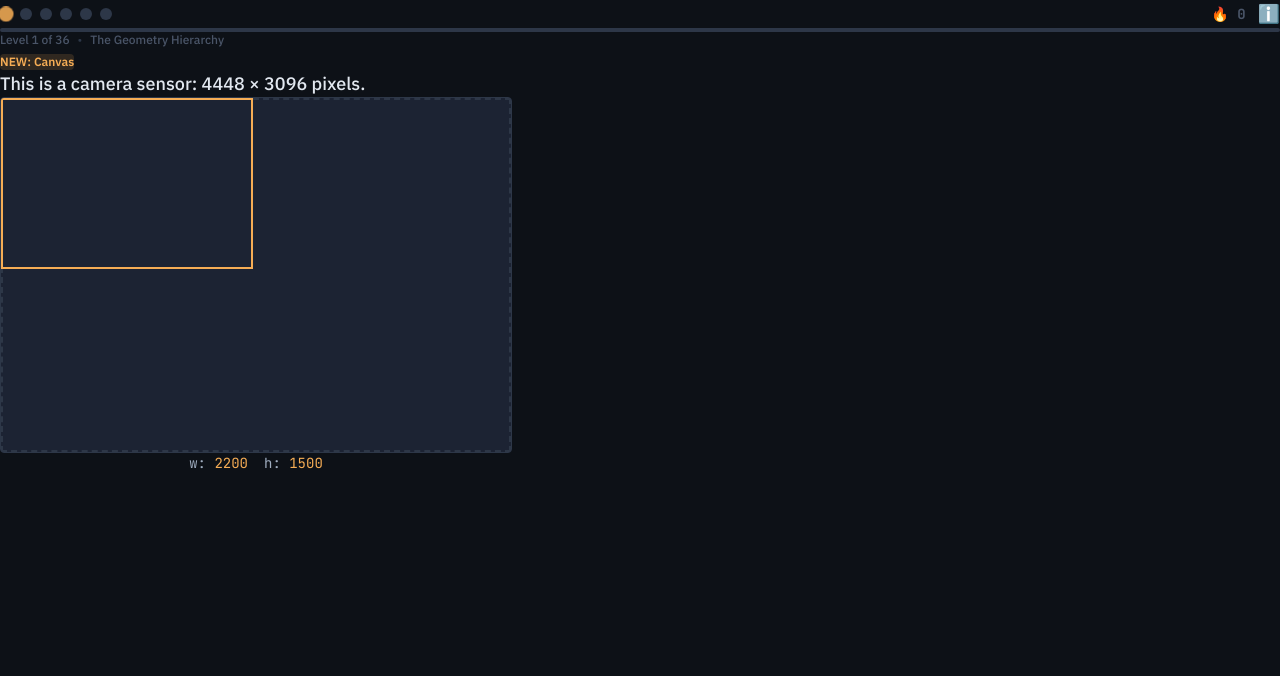
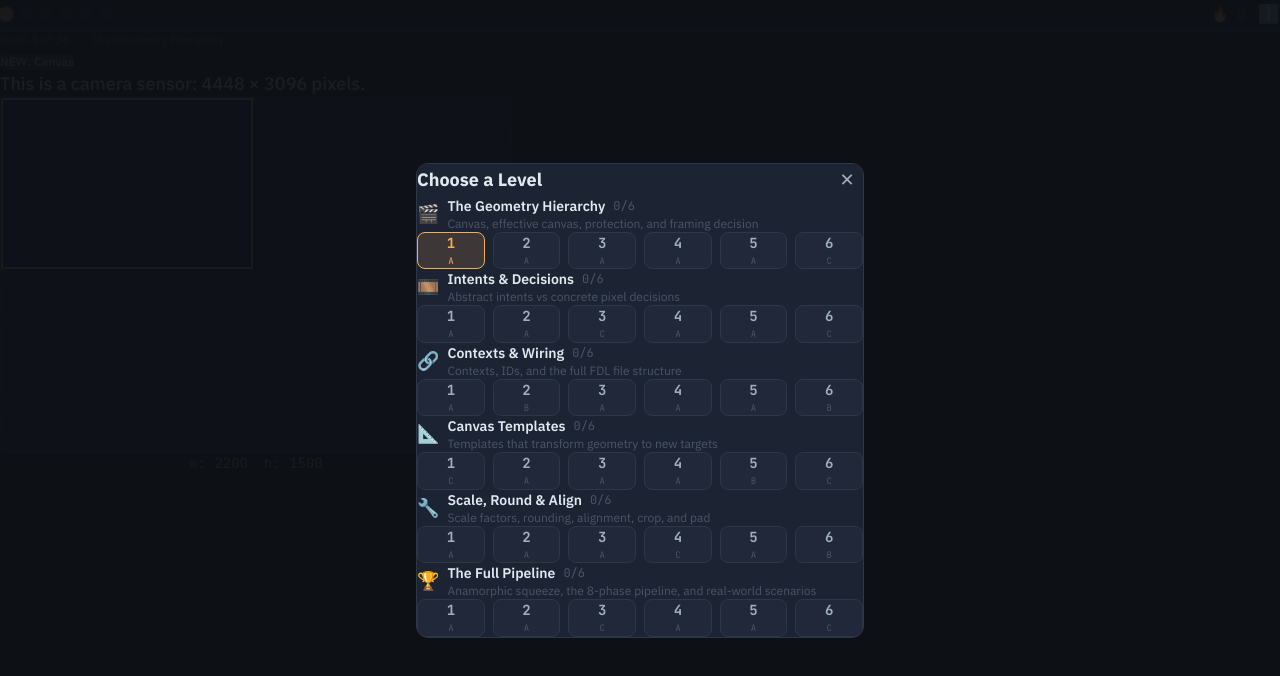
Before and after one commit to andyjohnsononline-cmyk/ascfdlgame, a React (Vite) app: page / in a window 1280 px wide. Both pictures are taken after a click on the button "Choose a level". Shown: the top 676 px of the page. Built offline with nearby package versions, Linux system fonts and the light colour scheme.

Commit message:
Add Zone Picker overlay to App component for improved level selection; update game progression to 36 levels across 6 zones; enhance navigation and state management for better user experience.

```diff
--- a/src/App.jsx
+++ b/src/App.jsx
@@ -18,6 +18,7 @@ import PickLevel from './components/PickLevel.jsx';
 import ZoneComplete from './components/ZoneComplete.jsx';
 import GameComplete from './components/GameComplete.jsx';
 import AboutOverlay from './components/AboutOverlay.jsx';
+import ZonePicker from './components/ZonePicker.jsx';
 
 export default function App() {
   const [currentLevel, setCurrentLevel] = useState(1);
@@ -29,6 +30,7 @@ export default function App() {
   const [showZoneComplete, setShowZoneComplete] = useState(null);
   const [showGameComplete, setShowGameComplete] = useState(false);
   const [showAbout, setShowAbout] = useState(false);
+  const [showZonePicker, setShowZonePicker] = useState(false);
   const [streakBump, setStreakBump] = useState(false);
   const [showHintText, setShowHintText] = useState(false);
   const hintTimerRef = useRef(null);
@@ -61,8 +63,14 @@ export default function App() {
     });
     setStreakBump(true);
     setTimeout(() => setStreakBump(false), 300);
-    setCompletedLevels((prev) => new Set([...prev, currentLevel]));
-  }, [currentLevel]);
+    setCompletedLevels((prev) => {
+      const next = new Set([...prev, currentLevel]);
+      if (next.size === totalLevels) {
+        setTimeout(() => setShowGameComplete(true), 600);
+      }
+      return next;
+    });
+  }, [currentLevel, totalLevels]);
 
   const handleWrong = useCallback(() => {
     setStreak(0);
@@ -102,15 +110,11 @@ export default function App() {
     setBestStreak(0);
   }, []);
 
-  const navigateToZone = useCallback(
-    (zi) => {
-      if (!isZoneComplete(zi, completedLevels)) return;
-      const levelId = getFirstIncompleteLevelInZone(zi, completedLevels);
-      setCurrentLevel(levelId);
-      setShowReveal(false);
-    },
-    [completedLevels]
-  );
+  const handleSelectLevel = useCallback((levelId) => {
+    setCurrentLevel(levelId);
+    setShowReveal(false);
+    setShowZonePicker(false);
+  }, []);
 
   if (!level) return null;
 
@@ -128,31 +132,38 @@ export default function App() {
       <header className="px-4 pt-4 pb-2">
         <div className="flex items-center justify-between mb-2">
           {/* Zone dots */}
-          <div className="flex items-center gap-2">
+          <button
+            className="flex items-center gap-2"
+            onClick={() => setShowZonePicker(true)}
+            title="Choose a level"
+          >
             {ZONE_LEVEL_RANGES.map((_, zi) => {
               const complete = isZoneComplete(zi, completedLevels);
+              const partial = !complete && getZoneCompletedCount(zi, completedLevels) > 0;
               const isCurrent = zi === zoneIndex;
               return (
-                <button
+                <span
                   key={zi}
-                  onClick={() => navigateToZone(zi)}
-                  className={`w-3 h-3 rounded-full transition-all ${
+                  className={`block w-3 h-3 rounded-full transition-all ${
                     isCurrent ? 'animate-zone-pulse' : ''
                   }`}
                   style={{
                     backgroundColor: complete
                       ? '#68D391'
-                      : isCurrent
+                      : partial
                         ? '#F6AD55'
-                        : '#2D3748',
-                    cursor: complete ? 'pointer' : 'default',
+                        : isCurrent
+                          ? '#F6AD55'
+                          : '#2D3748',
+                    cursor: 'pointer',
                     transform: isCurrent ? 'scale(1.2)' : 'scale(1)',
+                    opacity: !complete && !partial && !isCurrent ? 0.5 : 1,
                   }}
                   title={ZONE_NAMES[zi]}
                 />
               );
             })}
-          </div>
+          </button>
 
           <div className="flex items-center gap-3">
             <div
@@ -203,12 +214,13 @@ export default function App() {
             >
               •
             </span>
-            <span
-              className="text-xs font-medium"
-              style={{ color: '#4A5568' }}
+            <button
+              onClick={() => setShowZonePicker(true)}
+              className="text-xs font-medium hover:opacity-80 transition-opacity"
+              style={{ color: '#4A5568', cursor: 'pointer' }}
             >
               {ZONE_NAMES[zoneIndex]}
-            </span>
+            </button>
           </div>
 
           {level.newConcept && (
@@ -334,6 +346,15 @@ export default function App() {
         />
       )}
 
+      {showZonePicker && (
+        <ZonePicker
+          completedLevels={completedLevels}
+          currentLevel={currentLevel}
+          onSelectLevel={handleSelectLevel}
+          onClose={() => setShowZonePicker(false)}
+        />
+      )}
+
       {showAbout && (
         <AboutOverlay onClose={() => setShowAbout(false)} />
       )}
--- /dev/null
+++ b/src/components/ZonePicker.jsx
@@ -0,0 +1,130 @@
+import {
+  ZONE_NAMES,
+  ZONE_DESCRIPTIONS,
+  ZONE_EMOJIS,
+  ZONE_LEVEL_RANGES,
+  LEVELS,
+  getZoneCompletedCount,
+  getZoneLevelCount,
+  isZoneComplete,
+} from '../levels.js';
+
+export default function ZonePicker({ completedLevels, currentLevel, onSelectLevel, onClose }) {
+  return (
+    <div
+      className="fixed inset-0 z-50 flex items-center justify-center p-4"
+      style={{ backgroundColor: 'rgba(13, 17, 23, 0.94)' }}
+      onClick={onClose}
+    >
+      <div
+        className="rounded-xl max-w-md w-full animate-slide-up overflow-y-auto"
+        style={{
+          backgroundColor: '#1C2333',
+          border: '1px solid #2D3748',
+          maxHeight: 'calc(100vh - 2rem)',
+        }}
+        onClick={(e) => e.stopPropagation()}
+      >
+        <div className="flex justify-between items-center p-5 pb-3 sticky top-0" style={{ backgroundColor: '#1C2333', zIndex: 1 }}>
+          <h2 className="text-lg font-bold" style={{ color: '#E2E8F0' }}>
+            Choose a Level
+          </h2>
+          <button
+            onClick={onClose}
+            className="w-8 h-8 flex items-center justify-center rounded-full text-lg transition-colors"
+            style={{ color: '#A0AEC0' }}
+          >
+            ✕
+          </button>
+        </div>
+
+        <div className="px-5 pb-5 space-y-4">
+          {ZONE_LEVEL_RANGES.map(([start, end], zi) => {
+            const completed = getZoneCompletedCount(zi, completedLevels);
+            const total = getZoneLevelCount(zi);
+            const zoneIsDone = isZoneComplete(zi, completedLevels);
+
+            return (
+              <div key={zi}>
+                <div className="flex items-center gap-2 mb-2">
+                  <span className="text-lg">{ZONE_EMOJIS[zi]}</span>
+                  <div className="flex-1 min-w-0">
+                    <div className="flex items-center gap-2">
+                      <span
+                        className="text-sm font-semibold truncate"
+                        style={{ color: zoneIsDone ? '#68D391' : '#E2E8F0' }}
+                      >
+                        {ZONE_NAMES[zi]}
+                      </span>
+                      <span
+                        className="text-xs font-mono shrink-0"
+                        style={{ color: zoneIsDone ? '#68D391' : '#4A5568' }}
+                      >
+                        {completed}/{total}
+                      </span>
+                    </div>
+                    <p className="text-xs truncate" style={{ color: '#4A5568' }}>
+                      {ZONE_DESCRIPTIONS[zi]}
+                    </p>
+                  </div>
+                </div>
+
+                <div className="flex gap-2">
+                  {Array.from({ length: end - start + 1 }, (_, i) => {
+                    const levelId = start + i;
+                    const level = LEVELS.find((l) => l.id === levelId);
+                    const isDone = completedLevels.has(levelId);
+                    const isCurrent = levelId === currentLevel;
+                    const typeLabel = level?.type === 'frame' ? 'A' : level?.type === 'fix' ? 'B' : 'C';
+
+                    return (
+                      <button
+                        key={levelId}
+                        onClick={() => onSelectLevel(levelId)}
+                        className="flex-1 flex flex-col items-center gap-0.5 py-2 rounded-lg transition-all hover:scale-105 active:scale-95"
+                        style={{
+                          backgroundColor: isCurrent
+                            ? 'rgba(246, 173, 85, 0.15)'
+                            : isDone
+                              ? 'rgba(104, 211, 145, 0.08)'
+                              : 'rgba(45, 55, 72, 0.3)',
+                          border: `1.5px solid ${
+                            isCurrent ? '#F6AD55' : isDone ? '#68D391' : '#2D3748'
+                          }`,
+                          cursor: 'pointer',
+                          minWidth: 0,
+                        }}
+                      >
+                        <span
+                          className="text-sm font-bold font-mono"
+                          style={{
+                            color: isCurrent ? '#F6AD55' : isDone ? '#68D391' : '#A0AEC0',
+                          }}
+                        >
+                          {i + 1}
+                        </span>
+                        <span
+                          className="text-[9px] font-mono"
+                          style={{
+                            color: isCurrent ? '#F6AD55' : isDone ? '#68D391' : '#4A5568',
+                          }}
+                        >
+                          {typeLabel}
+                        </span>
+                        {isDone && (
+                          <span className="text-[10px]" style={{ color: '#68D391', lineHeight: 1 }}>
+                            ✓
+                          </span>
+                        )}
+                      </button>
+                    );
+                  })}
+                </div>
+              </div>
+            );
+          })}
+        </div>
+      </div>
+    </div>
+  );
+}
```
Also changed, not shown: 1 other file (tests, documents, lock files or other folders).
